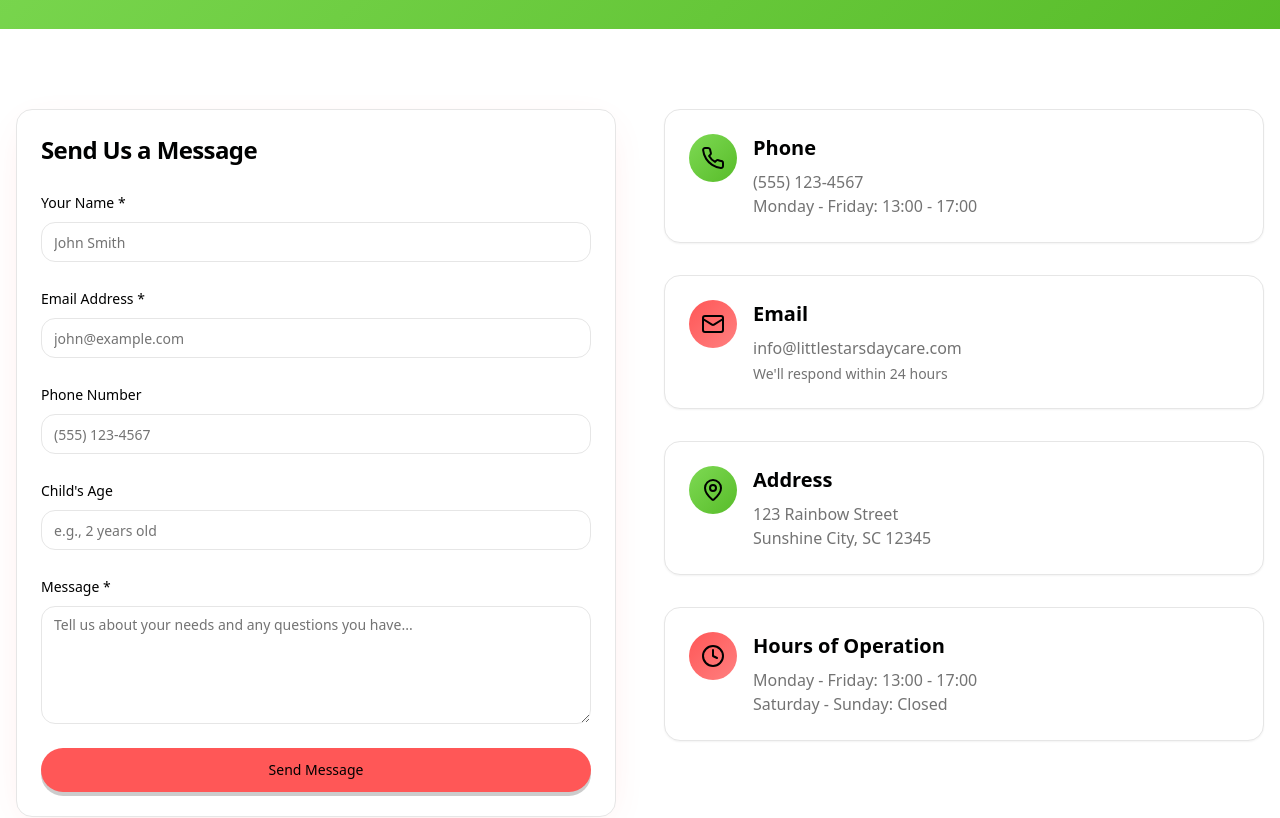
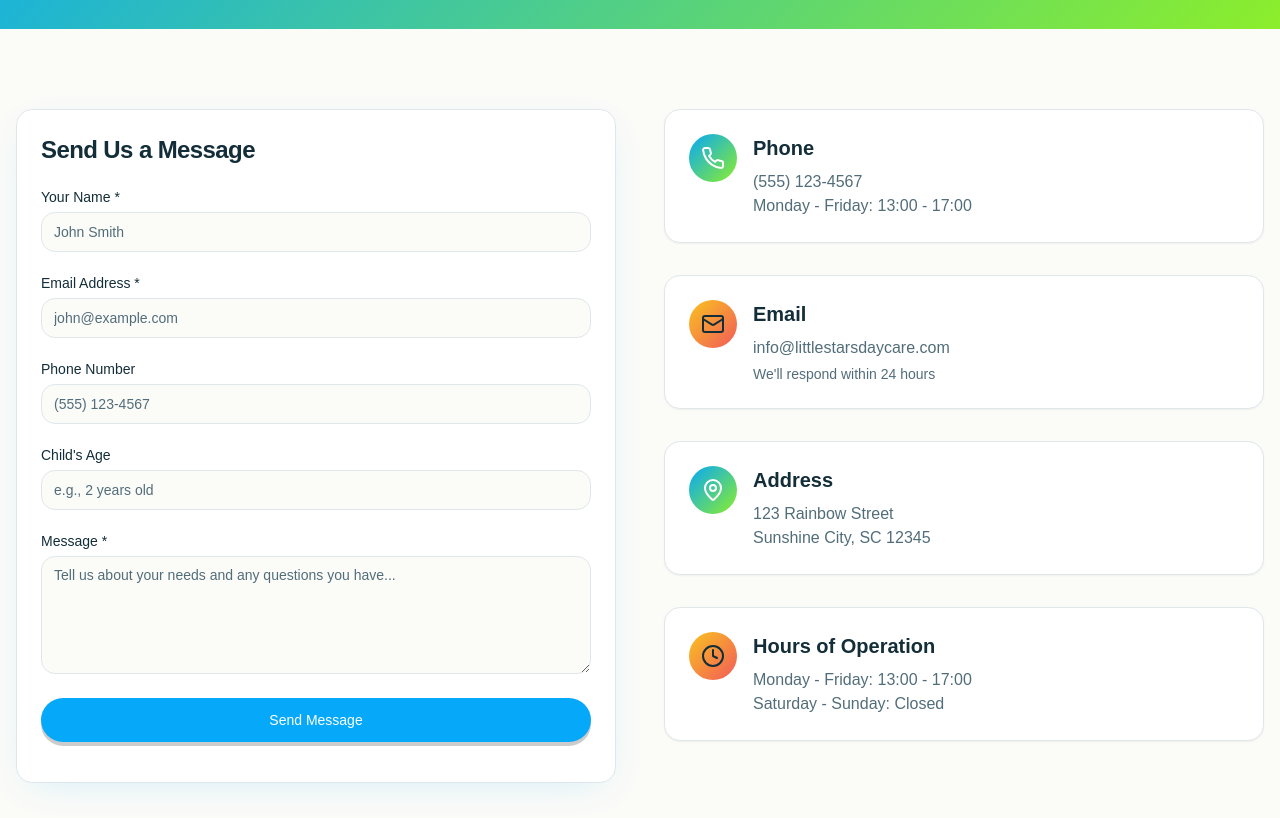
Before and after one commit to Mdakszin/tellionsat, a React (Vite) app: page /contact in a window 1280 px wide. Shown: the part 340-1158 px from the top of the page. Built offline with nearby package versions, Linux system fonts and the light colour scheme; the HTML template or start-up script is replaced by a standard one.

Commit message:
feat: introduce Button component, establish child-friendly design system with new color palette and custom fonts, and streamline HTML head.

```diff
--- a/index.html
+++ b/index.html
@@ -1,23 +1,10 @@
-<!doctype html>
-<html lang="en">
+<meta content="Where little stars shine bright. Quality childcare and early education in a nurturing environment." />
+<meta property="og:type" content="website" />
+<meta property="og:image" content="https://lovable.dev/opengraph-image-p98pqg.png" />
 
-<head>
-  <meta charset="UTF-8" />
-  <meta name="viewport" content="width=device-width, initial-scale=1.0" />
-  <title>Tellionsat</title>
-  <meta name="description"
-    content="Tellionsat provides nurturing, quality childcare and early education for infants, toddlers, and preschoolers. Experienced staff, safe facilities, and engaging programs." />
-  <meta name="author" content="Tellionsat" />
-
-  <meta property="og:title" content="Tellionsat - Quality Childcare & Early Education" />
-  <meta property="og:description"
-    content="Where little stars shine bright. Quality childcare and early education in a nurturing environment." />
-  <meta property="og:type" content="website" />
-  <meta property="og:image" content="https://lovable.dev/opengraph-image-p98pqg.png" />
-
-  <meta name="twitter:card" content="summary_large_image" />
-  <meta name="twitter:site" content="@Lovable" />
-  <meta name="twitter:image" content="https://lovable.dev/opengraph-image-p98pqg.png" />
+<meta name="twitter:card" content="summary_large_image" />
+<meta name="twitter:site" content="@Lovable" />
+<meta name="twitter:image" content="https://lovable.dev/opengraph-image-p98pqg.png" />
 </head>
 
 <body>
--- a/src/components/ui/button.tsx
+++ b/src/components/ui/button.tsx
@@ -5,7 +5,7 @@ import { cva, type VariantProps } from "class-variance-authority";
 import { cn } from "@/lib/utils";
 
 const buttonVariants = cva(
-  "inline-flex items-center justify-center gap-2 whitespace-nowrap rounded-md text-sm font-medium ring-offset-background transition-all duration-200 focus-visible:outline-none focus-visible:ring-2 focus-visible:ring-ring focus-visible:ring-offset-2 disabled:pointer-events-none disabled:opacity-50 [&_svg]:pointer-events-none [&_svg]:size-4 [&_svg]:shrink-0",
+  "inline-flex items-center justify-center gap-2 whitespace-nowrap rounded-md text-sm font-heading ring-offset-background transition-all duration-200 focus-visible:outline-none focus-visible:ring-2 focus-visible:ring-ring focus-visible:ring-offset-2 disabled:pointer-events-none disabled:opacity-50 [&_svg]:pointer-events-none [&_svg]:size-4 [&_svg]:shrink-0",
   {
     variants: {
       variant: {
--- a/src/index.css
+++ b/src/index.css
@@ -4,46 +4,47 @@
 
 @layer base {
   :root {
-    --background: 0 0% 100%;
-    /* Pure White */
-    --foreground: 180 100% 0.2%;
-    /* Black (#000101) */
+    --background: 60 30% 98%;
+    /* Warm Paper White */
+    --foreground: 200 50% 15%;
+    /* Dark Blue-Grey text */
 
     --card: 0 0% 100%;
-    --card-foreground: 180 100% 0.2%;
+    --card-foreground: 200 50% 15%;
 
     --popover: 0 0% 100%;
-    --popover-foreground: 180 100% 0.2%;
+    --popover-foreground: 200 50% 15%;
 
-    /* Primary: #FF5757 -> 0 100% 67% (Red/Coral) */
-    --primary: 0 100% 67%;
-    --primary-foreground: 180 100% 0.2%;
-    /* Black text on bright red */
+    /* Primary: Playful Blue */
+    --primary: 200 95% 50%;
+    --primary-foreground: 0 0% 100%;
 
-    /* Secondary: #7FD857 -> 101 64% 59% (Light Green) */
-    --secondary: 101 64% 59%;
-    --secondary-foreground: 180 100% 0.2%;
+    /* Secondary: Sunshine Yellow */
+    --secondary: 45 95% 55%;
+    --secondary-foreground: 200 50% 15%;
+    /* Dark text on yellow */
 
-    --muted: 101 20% 96%;
-    --muted-foreground: 0 0% 45%;
+    --muted: 200 20% 96%;
+    --muted-foreground: 200 20% 40%;
 
-    /* Accent: Black for contrast elements */
-    --accent: 180 100% 0.2%;
-    --accent-foreground: 0 0% 98%;
+    /* Accent: Grass Green */
+    --accent: 90 85% 55%;
+    --accent-foreground: 200 50% 15%;
 
-    --destructive: 0 84.2% 60.2%;
-    --destructive-foreground: 0 0% 98%;
+    /* Destructive: Coral Red */
+    --destructive: 0 85% 65%;
+    --destructive-foreground: 0 0% 100%;
 
-    --border: 0 0% 90%;
-    --input: 0 0% 90%;
-    --ring: 0 100% 67%;
+    --border: 200 20% 90%;
+    --input: 200 20% 90%;
+    --ring: 200 95% 50%;
 
     --radius: 1rem;
 
-    /* Updated Gradients */
-    --gradient-warm: linear-gradient(135deg, hsl(0 100% 67%) 0%, hsl(0 100% 75%) 100%);
-    --gradient-cool: linear-gradient(135deg, hsl(101 64% 59%) 0%, hsl(101 64% 45%) 100%);
-    --shadow-soft: 0 10px 40px -15px hsl(0 100% 67% / 0.2);
+    /* Child-friendly Gradients */
+    --gradient-warm: linear-gradient(135deg, hsl(45 95% 55%) 0%, hsl(0 85% 65%) 100%);
+    --gradient-cool: linear-gradient(135deg, hsl(200 95% 50%) 0%, hsl(90 85% 55%) 100%);
+    --shadow-soft: 0 10px 40px -15px hsl(200 95% 50% / 0.2);
 
     --sidebar-background: 0 0% 98%;
     --sidebar-foreground: 240 5.3% 26.1%;
@@ -56,40 +57,39 @@
   }
 
   .dark {
-    /* Dark Mode using #000101 as base */
-    --background: 180 100% 0.2%;
-    --foreground: 0 0% 98%;
+    /* Dark Mode: Deep Navy Background */
+    --background: 220 40% 10%;
+    --foreground: 60 30% 98%;
 
-    --card: 180 20% 5%;
-    /* Slightly lighter black */
-    --card-foreground: 0 0% 98%;
+    --card: 220 40% 15%;
+    --card-foreground: 60 30% 98%;
 
-    --popover: 180 20% 5%;
-    --popover-foreground: 0 0% 98%;
+    --popover: 220 40% 15%;
+    --popover-foreground: 60 30% 98%;
 
-    /* Keep vibrant colors in dark mode */
-    --primary: 0 100% 67%;
-    --primary-foreground: 180 100% 0.2%;
+    /* Keep vibrant colors in dark mode but slightly adjusted */
+    --primary: 200 90% 60%;
+    --primary-foreground: 0 0% 100%;
 
-    --secondary: 101 64% 59%;
-    --secondary-foreground: 180 100% 0.2%;
+    --secondary: 45 90% 60%;
+    --secondary-foreground: 220 40% 10%;
 
-    --muted: 0 0% 15%;
-    --muted-foreground: 0 0% 70%;
+    --muted: 220 30% 20%;
+    --muted-foreground: 220 20% 70%;
 
-    --accent: 0 0% 15%;
-    --accent-foreground: 0 0% 98%;
+    --accent: 90 80% 60%;
+    --accent-foreground: 220 40% 10%;
 
-    --destructive: 0 62.8% 50%;
-    --destructive-foreground: 0 0% 98%;
+    --destructive: 0 80% 70%;
+    --destructive-foreground: 0 0% 100%;
 
-    --border: 0 0% 20%;
-    --input: 0 0% 20%;
-    --ring: 0 100% 67%;
+    --border: 220 30% 25%;
+    --input: 220 30% 25%;
+    --ring: 200 90% 60%;
 
-    --gradient-warm: linear-gradient(135deg, hsl(0 100% 60%) 0%, hsl(0 100% 75%) 100%);
-    --gradient-cool: linear-gradient(135deg, hsl(101 64% 50%) 0%, hsl(101 64% 65%) 100%);
-    --shadow-soft: 0 10px 40px -15px hsl(0 100% 67% / 0.25);
+    --gradient-warm: linear-gradient(135deg, hsl(45 90% 50%) 0%, hsl(0 80% 60%) 100%);
+    --gradient-cool: linear-gradient(135deg, hsl(200 90% 50%) 0%, hsl(90 80% 50%) 100%);
+    --shadow-soft: 0 10px 40px -15px hsl(200 90% 60% / 0.25);
 
     --sidebar-background: 240 5.9% 10%;
     --sidebar-foreground: 240 4.8% 95.9%;
@@ -112,7 +112,16 @@
   }
 
   body {
-    @apply bg-background text-foreground;
+    @apply bg-background text-foreground font-sans;
+  }
+
+  h1,
+  h2,
+  h3,
+  h4,
+  h5,
+  h6 {
+    @apply font-heading;
   }
 
   /* Custom Scrollbar */
--- a/tailwind.config.ts
+++ b/tailwind.config.ts
@@ -13,6 +13,10 @@ export default {
       },
     },
     extend: {
+      fontFamily: {
+        heading: ["Fredoka", "sans-serif"],
+        sans: ["Nunito", "sans-serif"],
+      },
       colors: {
         border: "hsl(var(--border))",
         input: "hsl(var(--input))",
```
